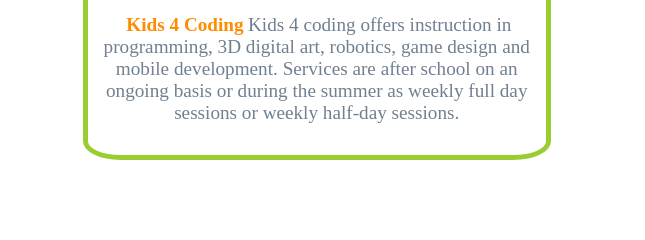
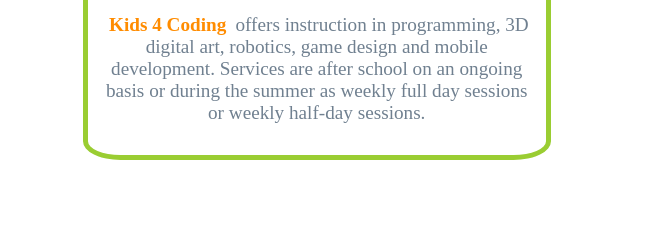
Before and after one commit to bviengineer/CCA-FrontEnd-HTML5-Sections, a plain HTML site: page extracurricular.html in a window 1280 px wide. Shown: the part 352-592 px from the top of the page, 0-645 px from the left. Drawn offline with Linux system fonts and the light colour scheme.

Commit message:
removed some repetitive content from kids 4 coding para

```diff
--- a/extracurricular.html
+++ b/extracurricular.html
@@ -26,7 +26,7 @@
                             <article>
                                 <img src="/img/kids-4-coding-logo.webp" alt="Kids for Coding Logo">
                                 <h3>Kids 4 Coding</h3>
-                                <p><a href="" target="_blank">Kids 4 Coding</a>Kids 4 coding</a> offers instruction in programming, 3D digital art, robotics, game design and mobile development. Services are after school on an ongoing basis or during the summer as weekly full day sessions or weekly half-day sessions.</p>
+                                <p><a href="" target="_blank">Kids 4 Coding</a> offers instruction in programming, 3D digital art, robotics, game design and mobile development. Services are after school on an ongoing basis or during the summer as weekly full day sessions or weekly half-day sessions.</p>
                             </article>
 
                             <article>
```
